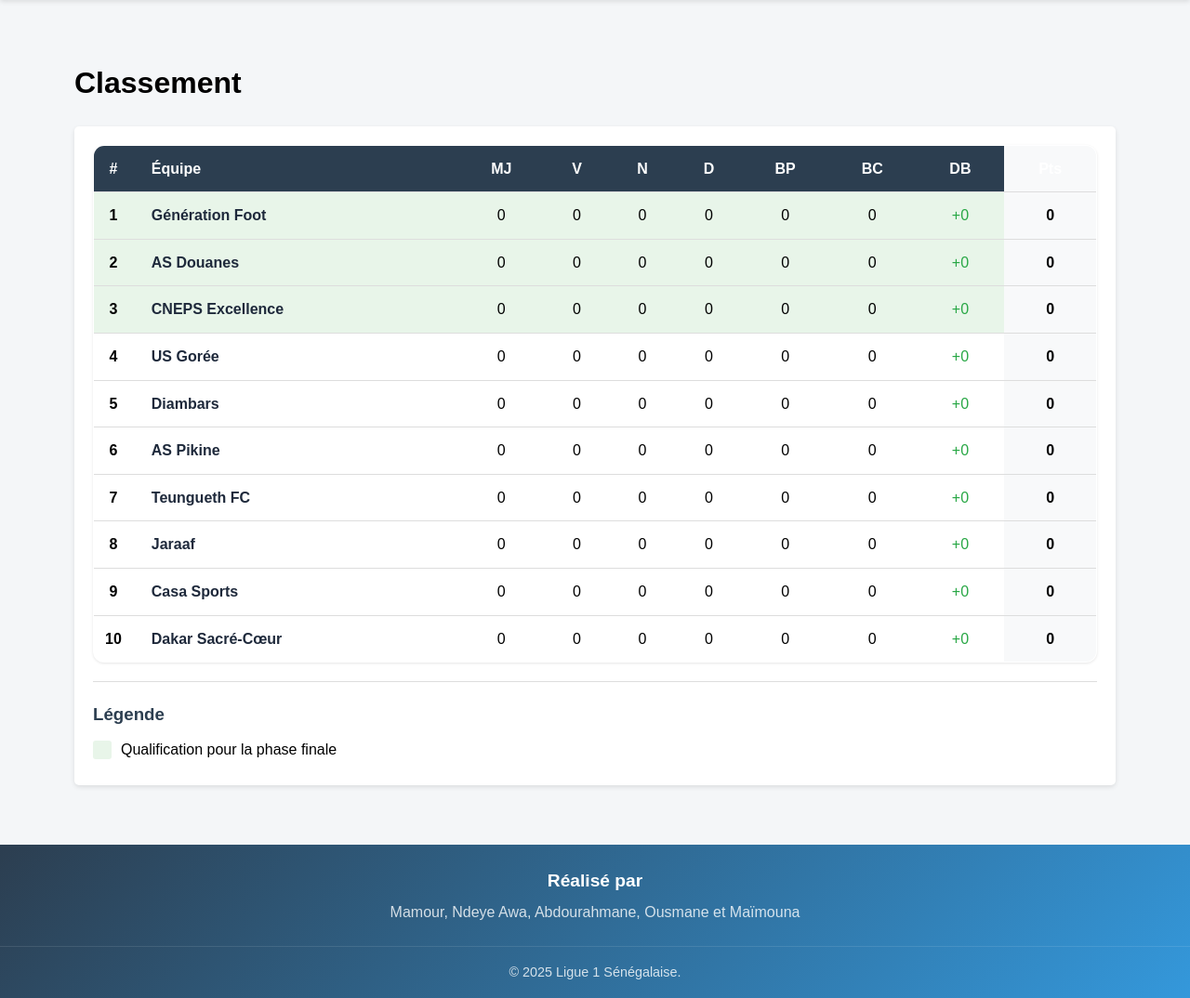
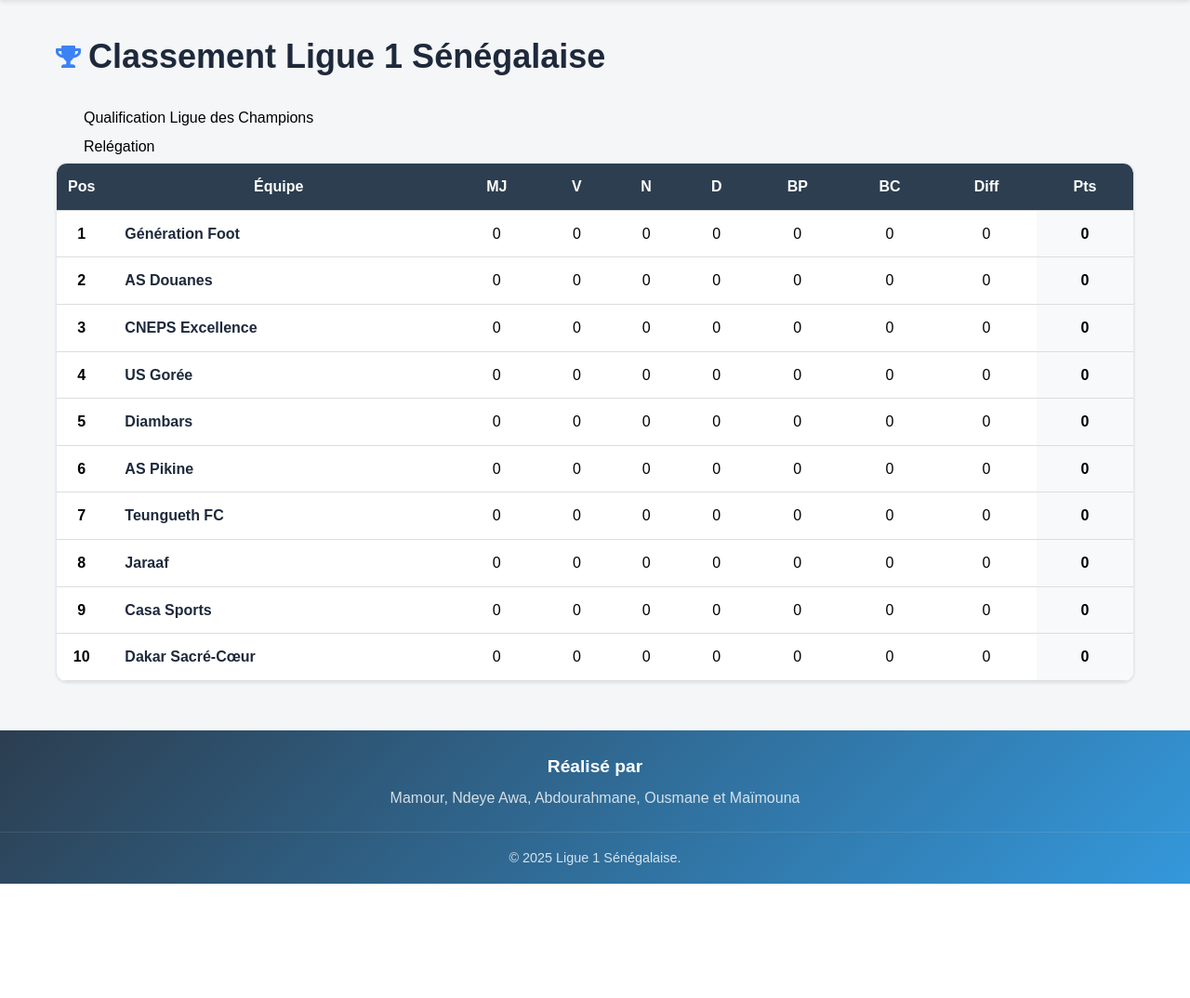
Before and after one commit to mamour-dx/Ligue1SN, a PHP site: page /classement.php in a window 1280 px wide. Shown: the part 70-1144 px from the top of the page at 93% size. After the commit the page ends 1021 px from the top, so only its background shows below. Run offline with PHP 8.4, Linux system fonts and the light colour scheme; data comes from the database, SQL or seed files in the repository.

Commit message:
amelioration du classement

```diff
--- a/app/classement.php
+++ b/app/classement.php
@@ -13,52 +13,61 @@
 include 'includes/header.php';
 ?>
 
-<div class="container">
-    <h1>Classement</h1>
+<div class="standings-page">
+    <div class="standings-header">
+        <div class="section-header">
+            <i class="fas fa-trophy"></i>
+            <h2>Classement Ligue 1 Sénégalaise</h2>
+        </div>
+        <div class="standings-legend">
+            <div class="legend-item">
+                <span class="legend-color champions"></span>
+                <span>Qualification Ligue des Champions</span>
+            </div>
+            <div class="legend-item">
+                <span class="legend-color relegation"></span>
+                <span>Relégation</span>
+            </div>
+        </div>
+    </div>
 
-    <div class="standings-container">
-        <table class="standings-table">
+    <div class="standings-table">
+        <table>
             <thead>
                 <tr>
-                    <th class="position">#</th>
-                    <th class="team-name">Équipe</th>
+                    <th class="position-header">Pos</th>
+                    <th class="team-header">Équipe</th>
                     <th>MJ</th>
                     <th>V</th>
                     <th>N</th>
                     <th>D</th>
                     <th>BP</th>
                     <th>BC</th>
-                    <th>DB</th>
-                    <th class="points">Pts</th>
+                    <th>Diff</th>
+                    <th class="points-header">Pts</th>
                 </tr>
             </thead>
             <tbody>
                 <?php foreach ($classement as $index => $equipe): ?>
-                    <tr class="<?= $index < 3 ? 'top-three' : '' ?>">
+                    <tr class="<?= $index < 2 ? 'champions-row' : ($index >= count($classement)-2 ? 'relegation-row' : '') ?>">
                         <td class="position"><?= $index + 1 ?></td>
-                        <td class="team-name"><?= htmlspecialchars($equipe['nom']) ?></td>
-                        <td><?= $equipe['matchs_joues'] ?></td>
-                        <td><?= $equipe['victoires'] ?></td>
-                        <td><?= $equipe['nuls'] ?></td>
-                        <td><?= $equipe['defaites'] ?></td>
-                        <td><?= $equipe['buts_marques'] ?></td>
-                        <td><?= $equipe['buts_encaisses'] ?></td>
-                        <td class="<?= $equipe['difference_buts'] >= 0 ? 'positive' : 'negative' ?>">
-                            <?= sprintf('%+d', $equipe['difference_buts']) ?>
+                        <td class="team-name">
+                            <?= htmlspecialchars($equipe['nom']) ?>
+                        </td>
+                        <td class="stats"><?= $equipe['matchs_joues'] ?></td>
+                        <td class="stats"><?= $equipe['victoires'] ?></td>
+                        <td class="stats"><?= $equipe['nuls'] ?></td>
+                        <td class="stats"><?= $equipe['defaites'] ?></td>
+                        <td class="stats"><?= $equipe['buts_marques'] ?></td>
+                        <td class="stats"><?= $equipe['buts_encaisses'] ?></td>
+                        <td class="stats <?= $equipe['difference_buts'] > 0 ? 'goal-diff-positive' : ($equipe['difference_buts'] < 0 ? 'goal-diff-negative' : '') ?>">
+                            <?= $equipe['difference_buts'] > 0 ? '+' : '' ?><?= $equipe['difference_buts'] ?>
                         </td>
                         <td class="points"><?= $equipe['points'] ?></td>
                     </tr>
                 <?php endforeach; ?>
             </tbody>
         </table>
-
-        <div class="legend">
-            <h3>Légende</h3>
-            <div class="legend-item qualification">
-                <span class="legend-color"></span>
-                <span>Qualification pour la phase finale</span>
-            </div>
-        </div>
     </div>
 </div>
 
```
